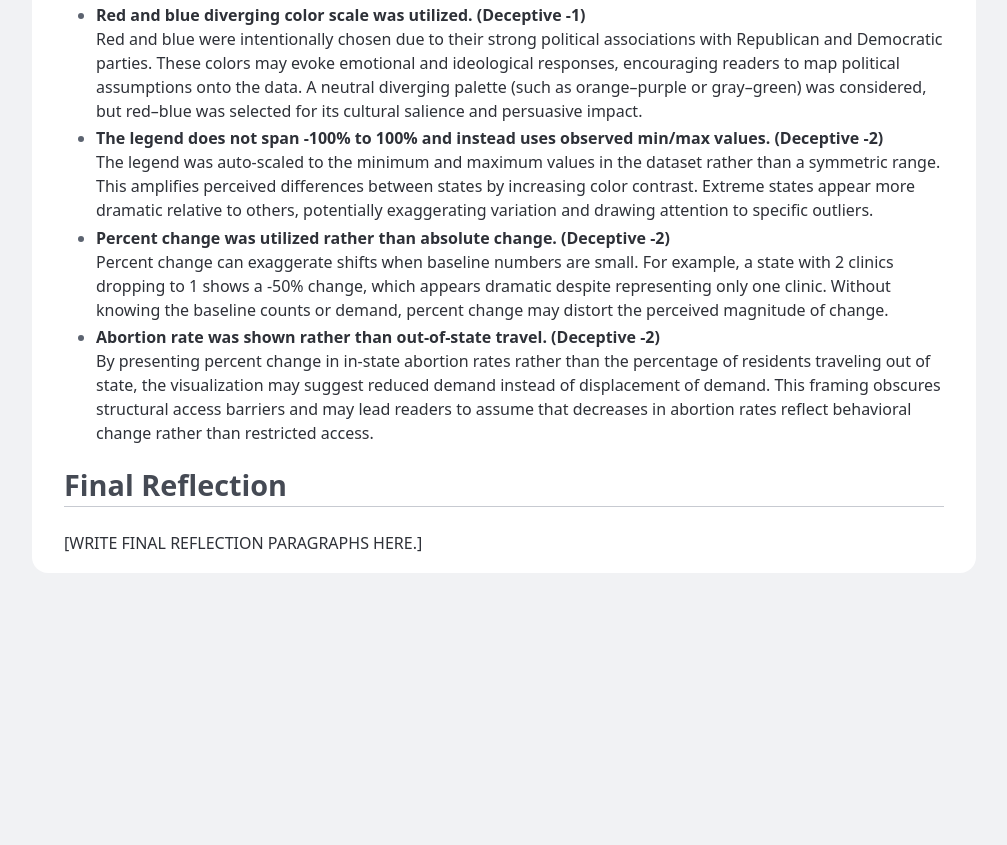
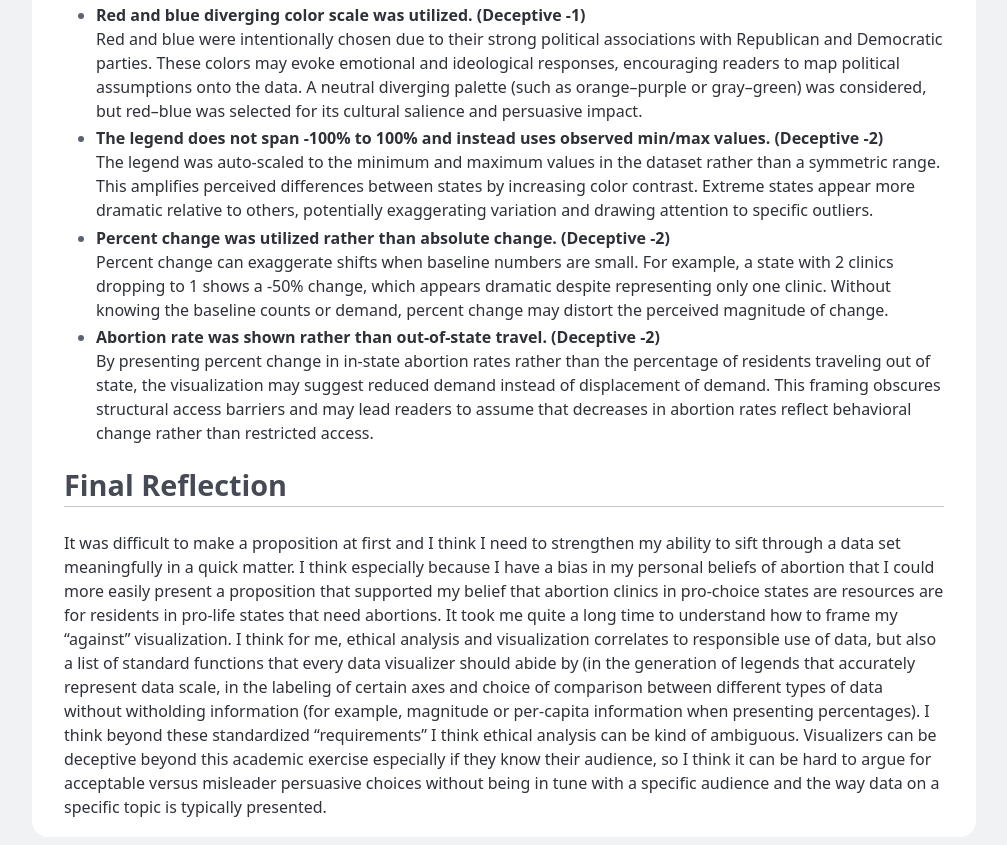
Before and after one commit to dinurir/vis-a4-report, a plain HTML site: page index.html in a window 1280 px wide. Shown: the part 2138-2983 px from the top of the page, without its empty margins (136-1143 px from the left). Before the commit the page ends 2719 px from the top, so only its background shows below. Drawn offline with Linux system fonts and the light colour scheme.

Commit message:
final reflection

```diff
--- a/index.html
+++ b/index.html
@@ -91,7 +91,10 @@
     <section>
       <h2>Final Reflection</h2>
 
-      <p>[WRITE FINAL REFLECTION PARAGRAPHS HERE.]</p>
+      <p>It was difficult to make a proposition at first and I think I need to strengthen my ability to sift through a data set meaningfully in a quick matter. I think especially because I have a bias in my personal beliefs of abortion that I could more easily present a proposition that supported my belief that abortion clinics in pro-choice states are resources are for residents in pro-life states that need abortions. It took me quite a long time to understand how to frame my “against” visualization.
+
+		I think for me, ethical analysis and visualization correlates to responsible use of data, but also a list of standard functions that every data visualizer should abide by (in the generation of legends that accurately represent data scale, in the labeling of certain axes and choice of comparison between different types of data without witholding information (for example, magnitude or per-capita information when presenting percentages). I think beyond these standardized “requirements” I think ethical analysis can be kind of ambiguous. Visualizers can be deceptive beyond this academic exercise especially if they know their audience, so I think it can be hard to argue for acceptable versus misleader persuasive choices without being in tune with a specific audience and the way data on a specific topic is typically presented.
+		</p>
     </section>
 	</main>
 
```
